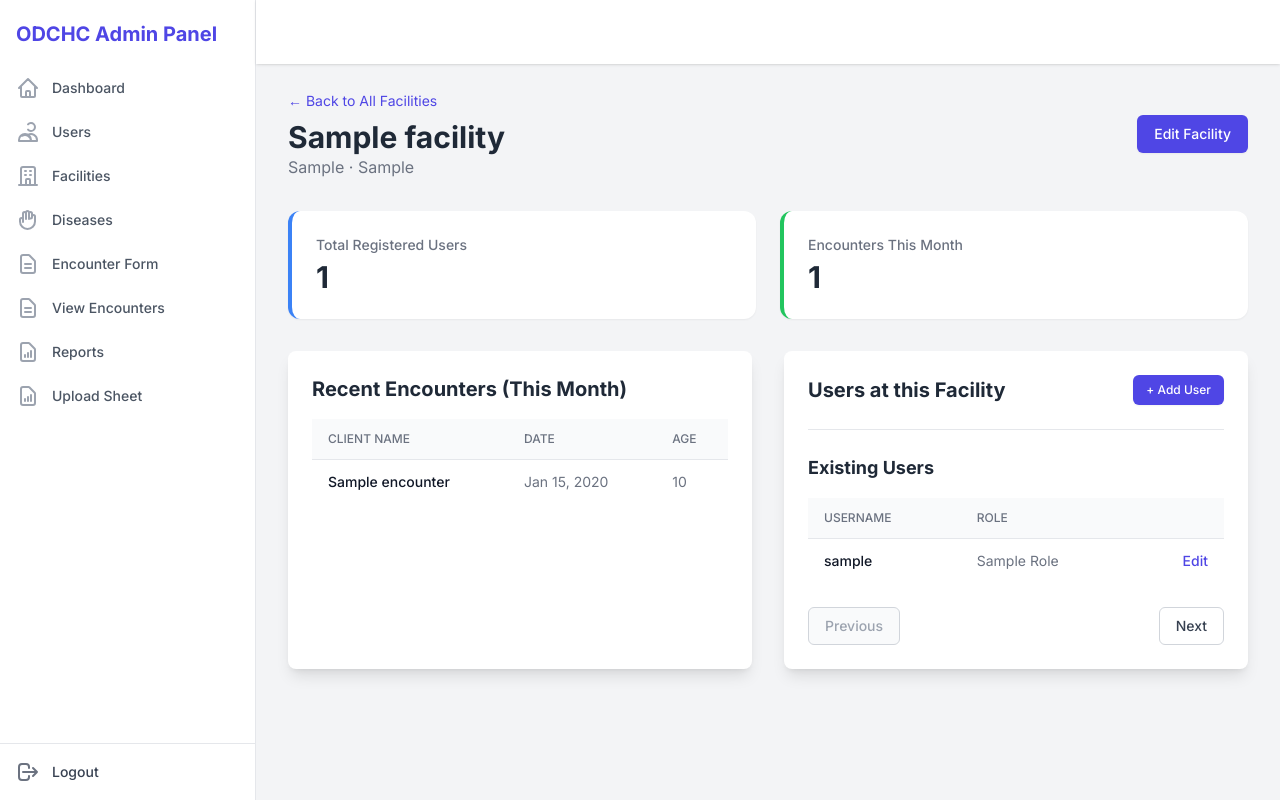
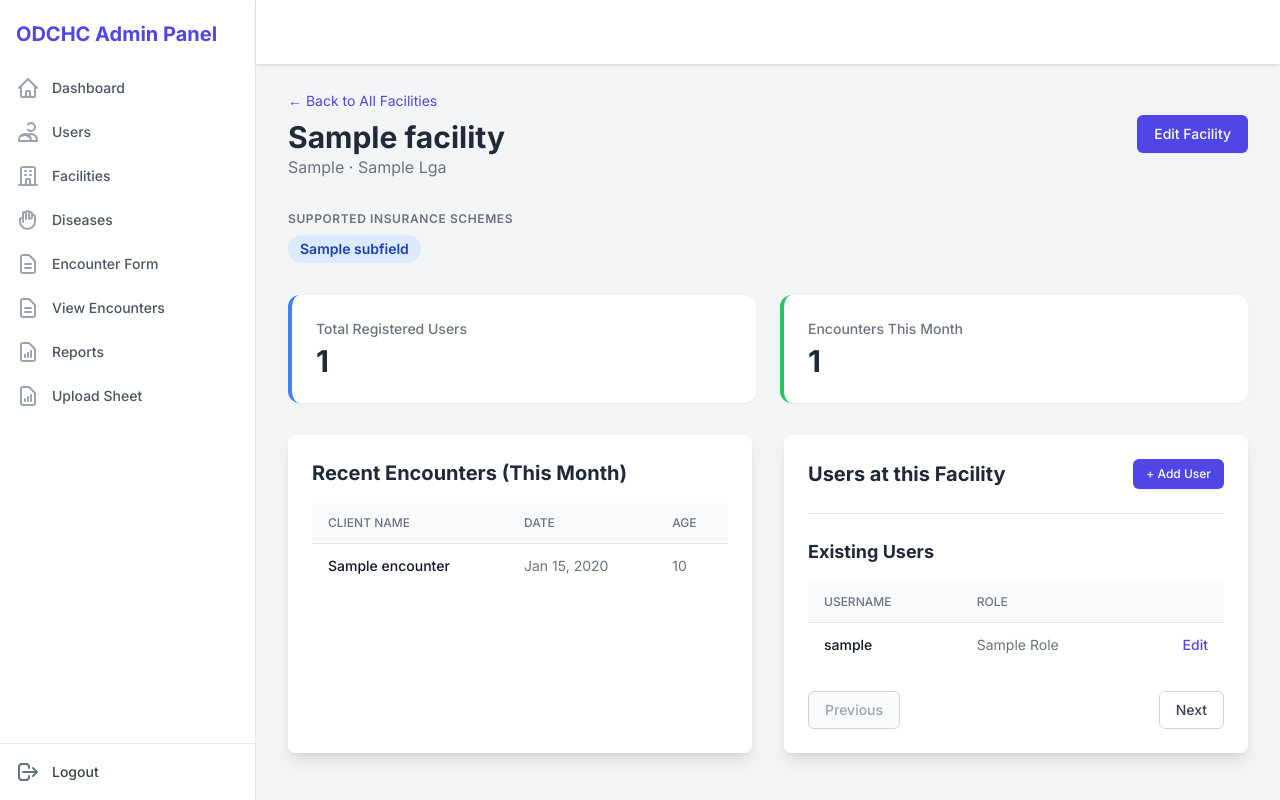
Before and after one commit to danieldamilare/ODCHC_ENCOUNTER_PROJECT, a Python web app: template app/templates/view_facilities.html in a window 1280 px wide. Run offline with Jinja, Linux system fonts and the light colour scheme; the template is opened without the code that fills it: most values are stand-ins (such as "Sample title", 1, 10 or a date in 2020); form fields are guessed from the names that the template uses; some libraries are stand-ins or nearby versions.

Commit message:
Edit the template to support insurance scheme

```diff
--- a/app/templates/view_facilities.html
+++ b/app/templates/view_facilities.html
@@ -7,12 +7,26 @@
         <div>
             <a href="{{ url_for('facilities') }}" class="text-sm text-indigo-600 hover:text-indigo-800 mb-2 inline-block">&larr; Back to All Facilities</a>
             <h1 class="text-3xl font-bold text-gray-800">{{ facility.name }}</h1>
-            <p class="text-md text-gray-500">{{ facility.facility_type|title }} &middot; {{ facility.local_government|title }}</p>
+            <p class="text-md text-gray-500">{{ facility.facility_type|title }} &middot; {{ facility.lga|title }}</p>
         </div>
         <div>
             <a href="{{ url_for('edit_facilities', pid=facility.id) }}" class="inline-flex justify-center py-2 px-4 border border-transparent shadow-sm text-sm font-medium rounded-md text-white bg-indigo-600 hover:bg-indigo-700">
                 Edit Facility
             </a>
+        </div>
+    </div>
+
+    <!-- NEW: Insurance Schemes Section -->
+    <div>
+        <h3 class="text-xs font-semibold text-gray-500 uppercase tracking-wider">Supported Insurance Schemes</h3>
+        <div class="mt-2 flex flex-wrap gap-2">
+            {% for scheme_name in facility.scheme %}
+                <span class="px-3 py-1 inline-flex text-sm leading-5 font-semibold rounded-full bg-blue-100 text-blue-800">
+                    {{ scheme_name }}
+                </span>
+            {% else %}
+                <p class="text-sm text-gray-500">No insurance schemes are currently assigned to this facility.</p>
+            {% endfor %}
         </div>
     </div>
 
@@ -64,13 +78,11 @@
             <div>
                 <div class="flex items-center justify-between">
                      <h2 class="text-xl font-bold text-gray-800">Users at this Facility</h2>
-                     <!-- NEW: Accordion Button -->
                      <button id="add-user-btn" class="inline-flex items-center px-3 py-1.5 border border-transparent text-xs font-medium rounded-md shadow-sm text-white bg-indigo-600 hover:bg-indigo-700">
                         + Add User
                     </button>
                 </div>
 
-                 <!-- NEW: Accordion Content (The Form) -->
                  <div id="add-user-form-container" class="mt-4 border-t pt-6 {% if not user_form.errors %}hidden{% endif %}">
                     <h3 class="text-lg font-medium text-gray-700 mb-4">Add New User to {{ facility.name }}</h3>
                     <form action="{{ url_for('view_facilities', pid=facility.id) }}" method="post" novalidate>
@@ -131,18 +143,10 @@
                 <!-- Pagination Controls -->
                 <nav class="mt-6 flex items-center justify-between" aria-label="Pagination">
                     <div>
-                        {% if prev_url %}
-                            <a href="{{ prev_url }}" class="inline-flex items-center px-4 py-2 border border-gray-300 text-sm font-medium rounded-md text-gray-700 bg-white hover:bg-gray-50">Previous</a>
-                        {% else %}
-                            <span class="inline-flex items-center px-4 py-2 border border-gray-300 text-sm font-medium rounded-md text-gray-400 bg-gray-50 cursor-not-allowed">Previous</span>
-                        {% endif %}
+                        {% if prev_url %}<a href="{{ prev_url }}" class="inline-flex items-center px-4 py-2 border border-gray-300 text-sm font-medium rounded-md text-gray-700 bg-white hover:bg-gray-50">Previous</a>{% else %}<span class="inline-flex items-center px-4 py-2 border border-gray-300 text-sm font-medium rounded-md text-gray-400 bg-gray-50 cursor-not-allowed">Previous</span>{% endif %}
                     </div>
                     <div>
-                        {% if next_url %}
-                            <a href="{{ next_url }}" class="inline-flex items-center px-4 py-2 border border-gray-300 text-sm font-medium rounded-md text-gray-700 bg-white hover:bg-gray-50">Next</a>
-                        {% else %}
-                            <span class="inline-flex items-center px-4 py-2 border border-gray-300 text-sm font-medium rounded-md text-gray-400 bg-gray-50 cursor-not-allowed">Next</span>
-                        {% endif %}
+                        {% if next_url %}<a href="{{ next_url }}" class="inline-flex items-center px-4 py-2 border border-gray-300 text-sm font-medium rounded-md text-gray-700 bg-white hover:bg-gray-50">Next</a>{% else %}<span class="inline-flex items-center px-4 py-2 border border-gray-300 text-sm font-medium rounded-md text-gray-400 bg-gray-50 cursor-not-allowed">Next</span>{% endif %}
                     </div>
                 </nav>
             </div>
```
Also changed, not shown: app/templates/edit_facilities.html (+13 -13 lines), app/templates/facilities.html (+19 -25 lines).
